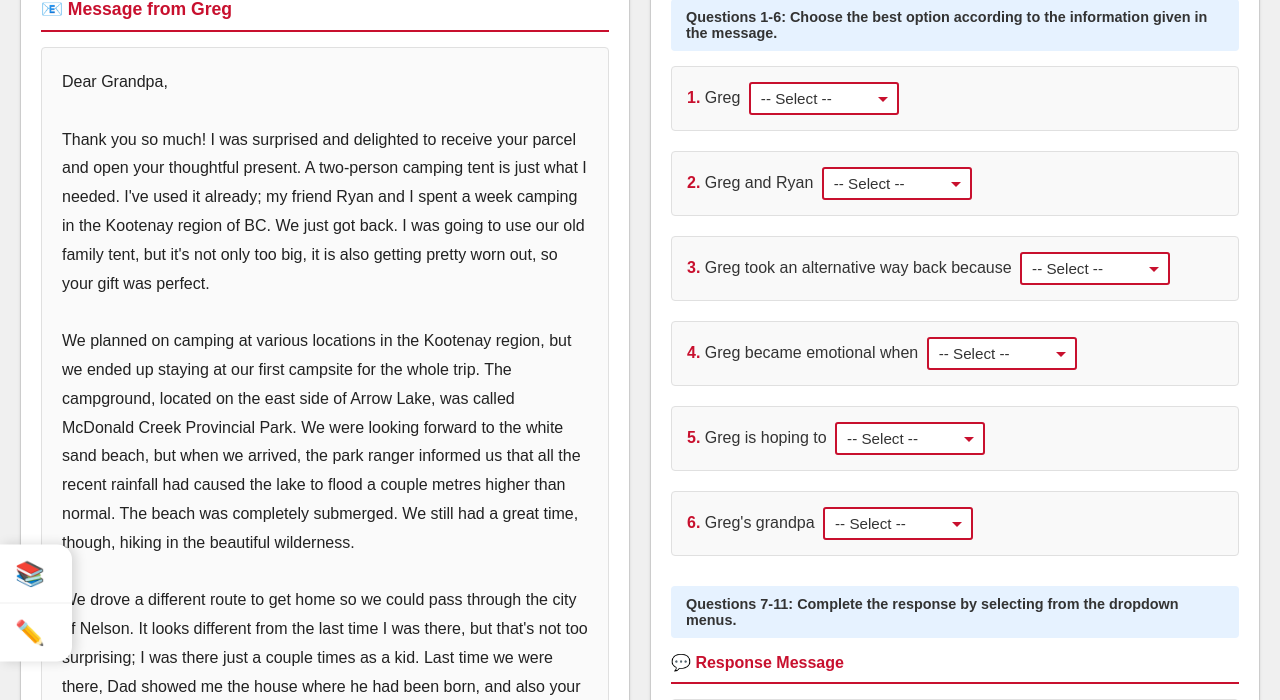
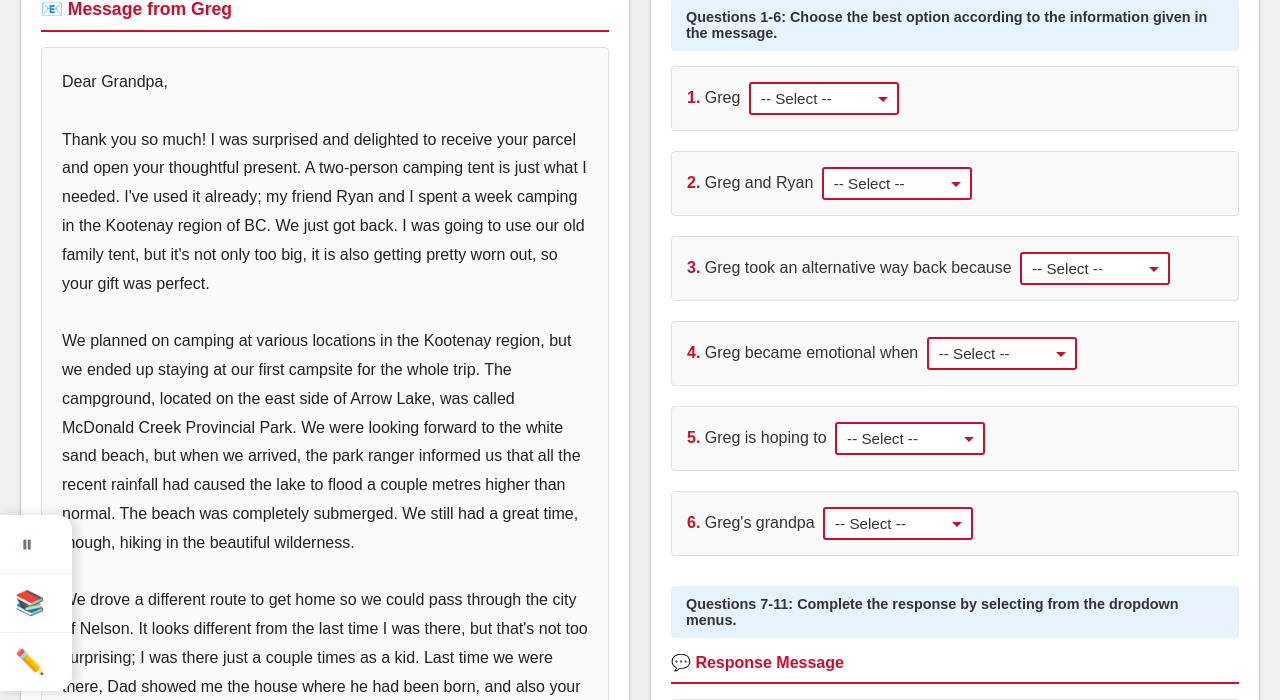
Before and after one commit to caothienlong/celpip-practice, a Flask app: page /test/1/exam in a window 1280 px wide. Shown: the part 263-963 px from the top of the page. Run offline with Flask 3, Linux system fonts and the light colour scheme; a user stored in the database is signed in.

Commit message:
feat: Add 'Back to Test Overview' button to sidebar
Moved back navigation to sidebar for easy access without scrolling

## Added

Sidebar Navigation:
- ✅ Added ⬅️ 'Back to Test' button at top of sidebar
- ✅ Always accessible (no scrolling needed)
- ✅ Hover to see full text
- ✅ Gray color (#6c757d) to distinguish from other actions

Sidebar Order (Top to Bottom):
1. ⬅️ Back to Test {{ test_num }} (gray)
2. 📚 View All Vocabulary (blue)
3. ✏️ Add Vocabulary Note (yellow/black)

Guest Mode Support:
- ✅ Guest users see sidebar too
- ✅ Only shows ⬅️ Back button
- ✅ No vocabulary features (requires auth)
- ✅ Consistent UI for all users

## Benefits

Before:
❌ Scroll to bottom of page
❌ Find 'Back to Test' link
❌ Scroll back up to continue

After:
✅ Hover left sidebar
✅ Click ⬅️ at top
✅ Instant navigation

Navigation Flow:
- Top: Back to overview (exit)
- Middle: View notes (review)
- Bottom: Add note (create)

## Applied To

- ✅ templates/test_section.html (Practice Mode)
- ✅ templates/test_mode_section.html (Test Mode)
  * Test Mode: ⏸ 'Pause & Exit' (goes to main page)
  * Practice Mode: ⬅️ 'Back to Test X' (goes to test page)

## UI Consistency

All users now have:
- Fixed left sidebar
- Icon-only default view
- Hover-to-expand behavior
- Quick access to navigation

Authenticated users additionally see:
- Vocabulary features
- 3 actions total

Guest users see:
- Just back button
- 1 action total

---

Issue resolved: No more scrolling to find back button!

```diff
--- a/templates/test_mode_section.html
+++ b/templates/test_mode_section.html
@@ -410,6 +410,10 @@
             color: #333;
         }
 
+        .vocab-sidebar-item.back-btn {
+            color: #6c757d;
+        }
+
         .vocab-modal {
             display: none;
             position: fixed;
@@ -819,6 +823,10 @@
     {% if current_user and current_user.is_authenticated %}
     <!-- Floating Sidebar with Icons -->
     <div class="vocab-sidebar">
+        <a href="/" class="vocab-sidebar-item back-btn" title="Pause & Exit (Progress Saved)">
+            <span class="vocab-icon">⏸</span>
+            <span class="vocab-text">Pause & Exit</span>
+        </a>
         <a href="/test/{{ test_num }}/vocabulary" class="vocab-sidebar-item view-all" title="View All Vocabulary">
             <span class="vocab-icon">📚</span>
             <span class="vocab-text">View All Vocabulary</span>
@@ -944,6 +952,11 @@
         `;
         document.head.appendChild(style);
     </script>
+    {% else %}
+    <!-- Guest mode - only show back button in sidebar -->
+    <script>
+        // Guest users already have sidebar with back button only (no vocab features)
+    </script>
     {% endif %}
 </body>
 </html>
```
Also changed, not shown: templates/test_section.html (+13 -0 lines).
